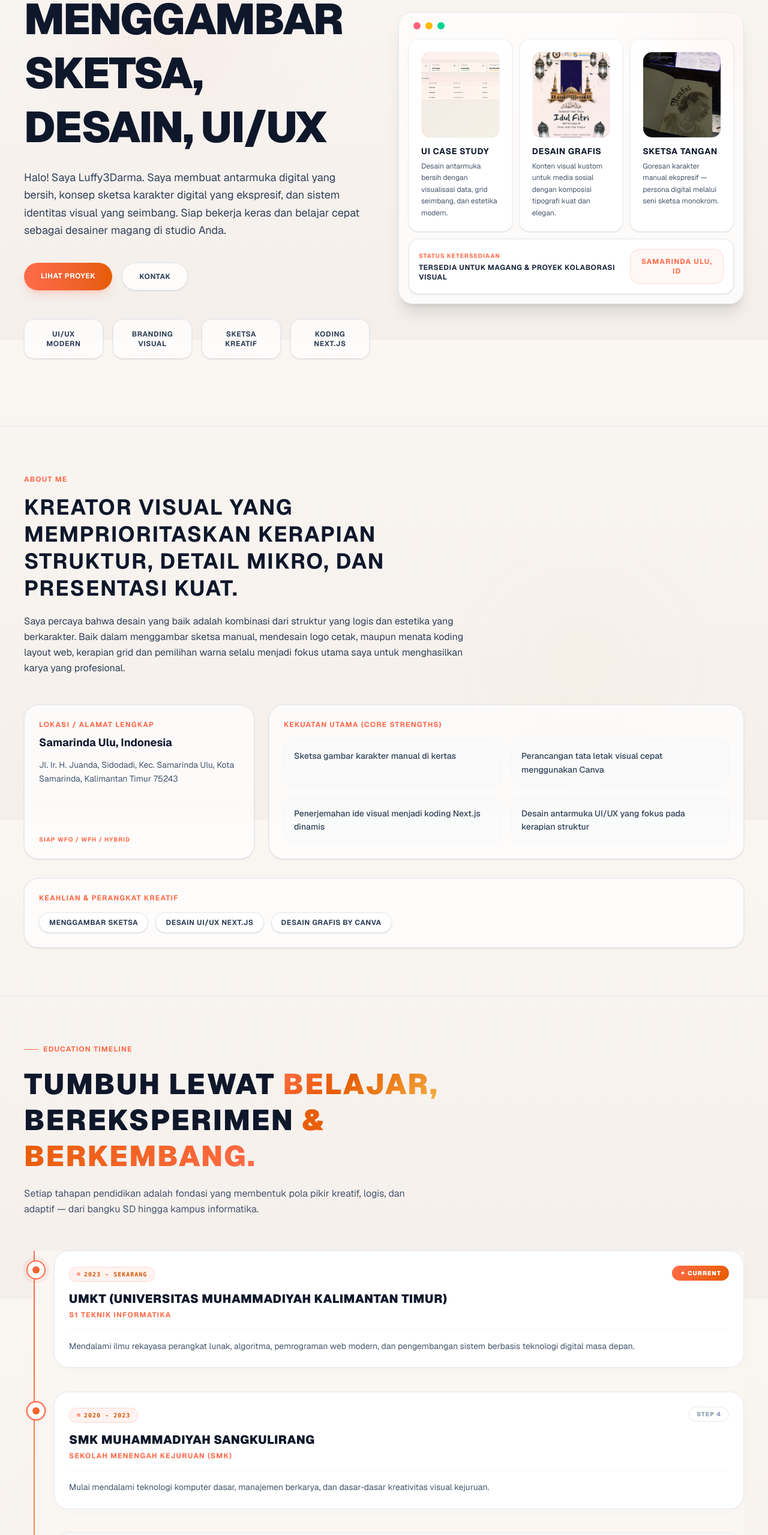
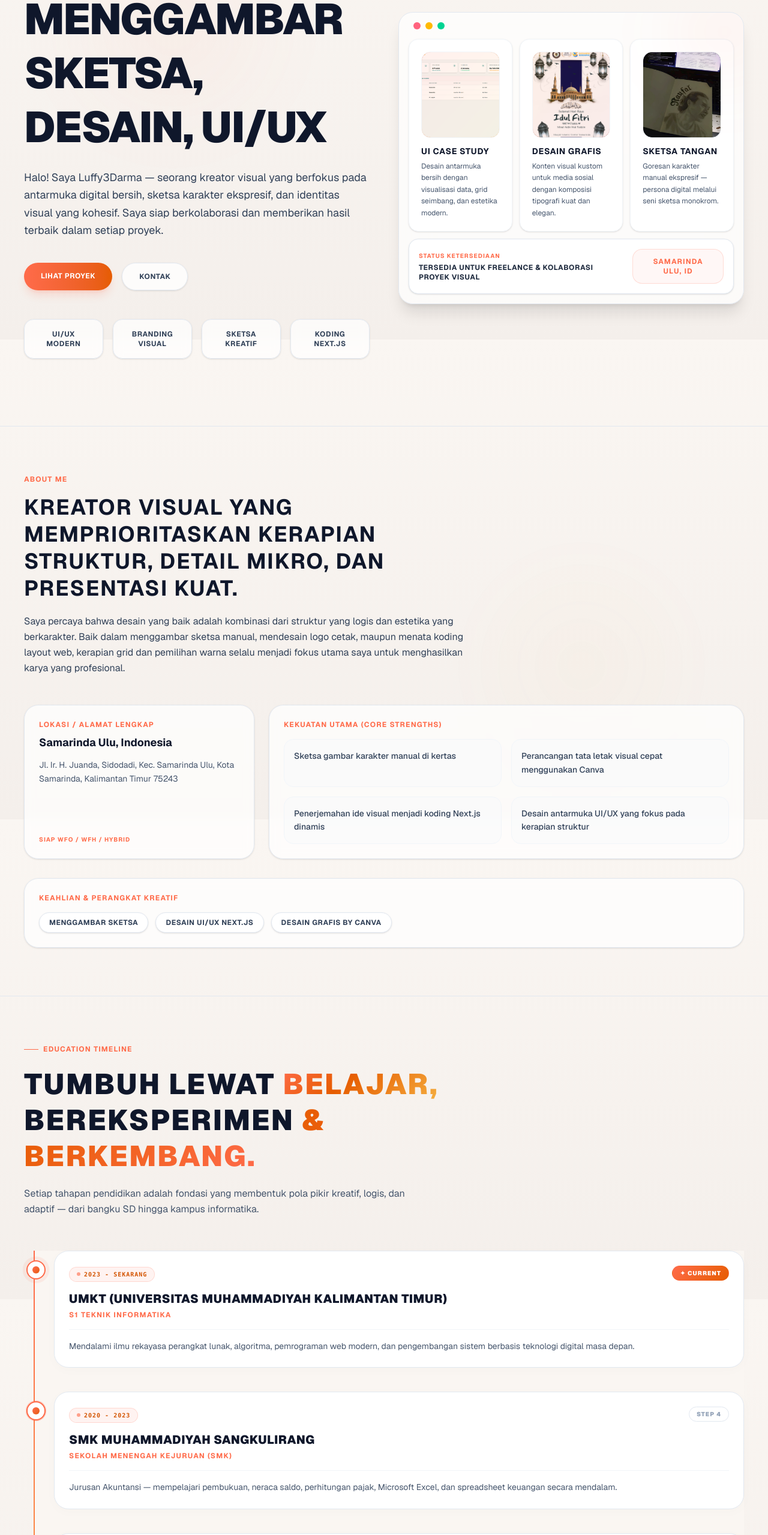
Before and after one commit to luffydua32-coder/portofolio_luffy, a Next.js app: page / in a window 1280 px wide. Shown: the part 234-2793 px from the top of the page at 60% size. Built offline with nearby package versions, Linux system fonts and the light colour scheme; a web font is replaced by a local one.

Commit message:
fix: update teks hero, status ketersediaan, dan deskripsi education timeline

```diff
--- a/src/app/page.tsx
+++ b/src/app/page.tsx
@@ -393,28 +393,28 @@ const education: EducationItem[] = [
     title: "Sekolah Menengah Kejuruan (SMK)",
     institution: "SMK Muhammadiyah Sangkulirang",
     description:
-      "Mulai mendalami teknologi komputer dasar, manajemen berkarya, dan dasar-dasar kreativitas visual kejuruan."
+      "Jurusan Akuntansi — mempelajari pembukuan, neraca saldo, perhitungan pajak, Microsoft Excel, dan spreadsheet keuangan secara mendalam."
   },
   {
     year: "2017 - 2020",
     title: "Madrasah Tsanawiyah (Setara SMP)",
     institution: "MTs Nurussa`adah Sangkulirang",
     description:
-      "Mengasah ketertarikan awal pada ilustrasi, menggambar sketsa manual di kertas, dan apresiasi seni budaya."
+      "Fokus pada pendidikan agama Islam, ilmu umum, dan bermasyarakat. Mata pelajaran Seni Budaya membuka ketertarikan awal pada menggambar dan apresiasi seni."
   },
   {
     year: "2011 - 2017",
     title: "Sekolah Dasar (SD)",
     institution: "SD 037 Samarinda & SD 007 Sangkulirang",
     description:
-      "Masa pengenalan awal akademis dasar, melatih koordinasi motorik halus lewat menggambar, mewarnai, dan kriya seni."
+      "Mempelajari mata pelajaran akademis dasar seperti Matematika, IPA, IPS, Bahasa Indonesia, dan PKn. Mulai mengenal kegiatan menggambar dan mewarnai sebagai aktivitas kreatif."
   },
   {
     year: "2010 - 2011",
     title: "Taman Kanak-kanak (TK)",
     institution: "TK Samarinda",
     description:
-      "Masa pengenalan awal bersosialisasi dan eksplorasi kreativitas menggunakan bentuk geometri dan warna-warni cerah."
+      "Masa pengenalan awal dunia pendidikan — belajar bersosialisasi, mengenal huruf dan angka, bermain, serta kegiatan umum khas anak usia dini."
   }
 ];
 
@@ -548,7 +548,7 @@ export default function Page() {
           </h1>
 
           <p className="mt-6 max-w-2xl text-base leading-relaxed text-slate-700 sm:text-lg">
-            Halo! Saya Luffy3Darma. Saya membuat antarmuka digital yang bersih, konsep sketsa karakter digital yang ekspresif, dan sistem identitas visual yang seimbang. Siap bekerja keras dan belajar cepat sebagai desainer magang di studio Anda.
+            Halo! Saya Luffy3Darma — seorang kreator visual yang berfokus pada antarmuka digital bersih, sketsa karakter ekspresif, dan identitas visual yang kohesif. Saya siap berkolaborasi dan memberikan hasil terbaik dalam setiap proyek.
           </p>
 
           <div className="mt-10 flex flex-wrap gap-4">
@@ -625,7 +625,7 @@ export default function Page() {
                   <div>
                     <p className="text-[10px] font-bold uppercase tracking-widest text-[#ff6b4a]">Status Ketersediaan</p>
                     <h3 className="mt-1 text-xs font-bold text-slate-800 uppercase tracking-wider">
-                      Tersedia untuk magang &amp; proyek kolaborasi visual
+                      Tersedia untuk freelance &amp; kolaborasi proyek visual
                     </h3>
                   </div>
                   <div className="rounded-2xl border border-[#ff6b4a]/20 bg-[#ff6b4a]/5 px-4 py-3 text-xs font-bold uppercase tracking-widest text-[#ff6b4a] text-center">
```
